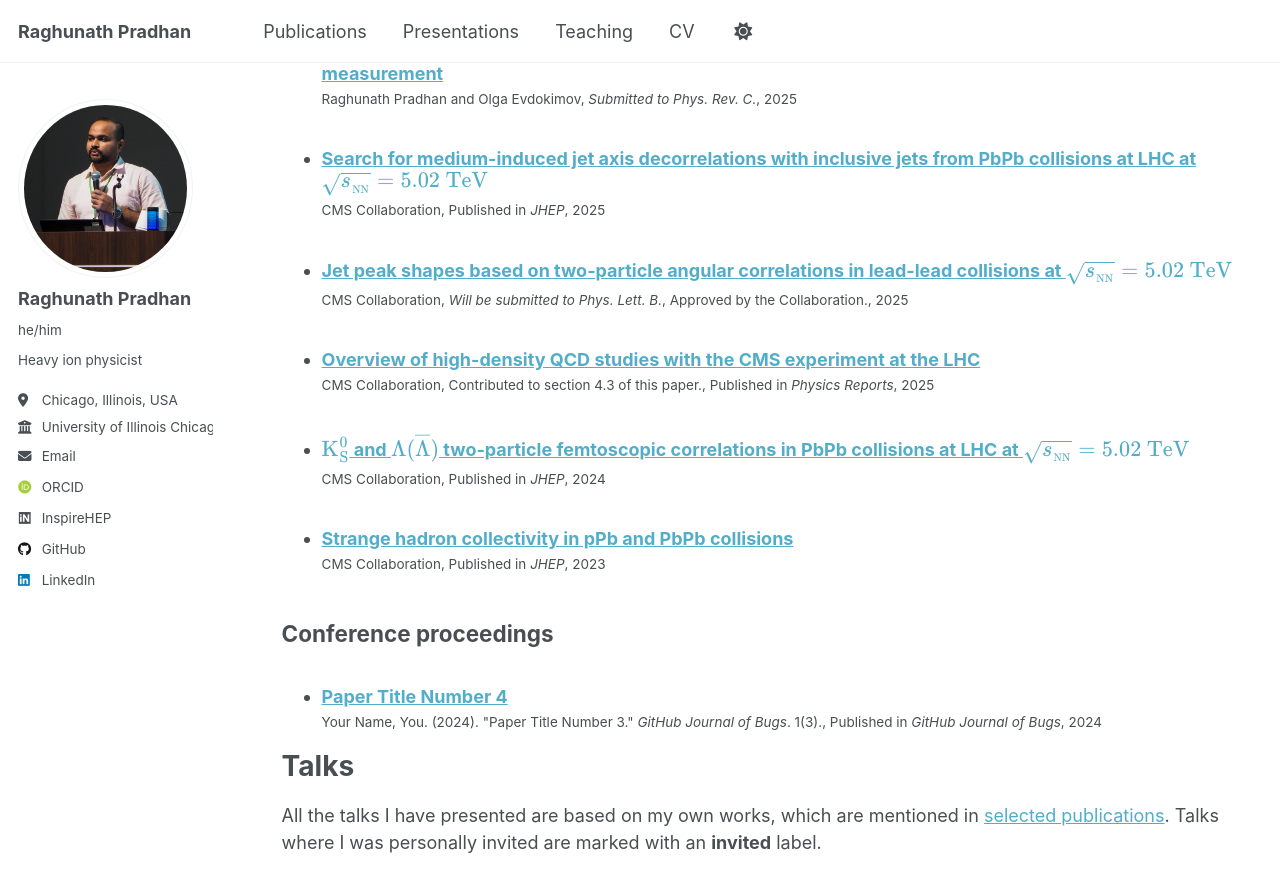
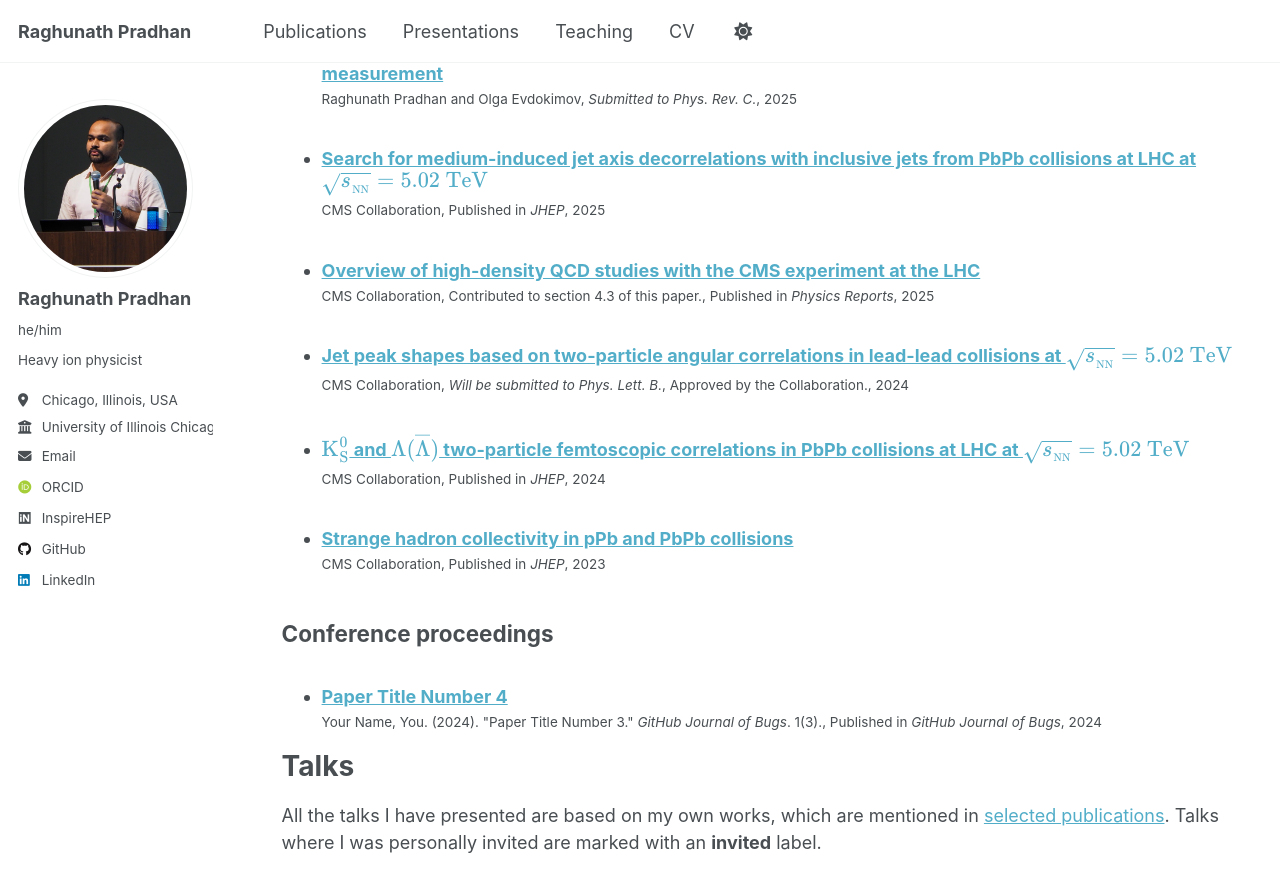
Before and after one commit to RAGHUMATAPITA/RAGHUMATAPITA.github.io, a Jekyll site: the page built from _pages/cv.md, in a window 1280 px wide and 900 px high, scrolled down 2482 px. Shown: the top 892 px of the window. Built offline with Jekyll 4.4.1, drawn with Linux system fonts in a browser that asks for light colours; some web fonts are replaced; a script that is not in the unit is left out.

Commit message:
updating publications

```diff
--- a/_publications/2024-JetShapeSayan.md
+++ b/_publications/2024-JetShapeSayan.md
@@ -4,6 +4,7 @@ collection: publications
 category: manuscripts
 permalink: /publication/2024-JetShapeSayan
 excerpt: 'This paper examines the evolution of the jet peak shape, focusing on the dependence of its width and skewness on transverse momentum, collision centrality, and pseudorapidity of the charged particles.'
+date: 2024-10-08
 bibtexurl: 'https://cds.cern.ch/record/2912742?ln=en'
 citation: 'CMS Collaboration, <i>Will be submitted to Phys. Lett. B.</i>, Approved by the Collaboration.'
 ---
```
